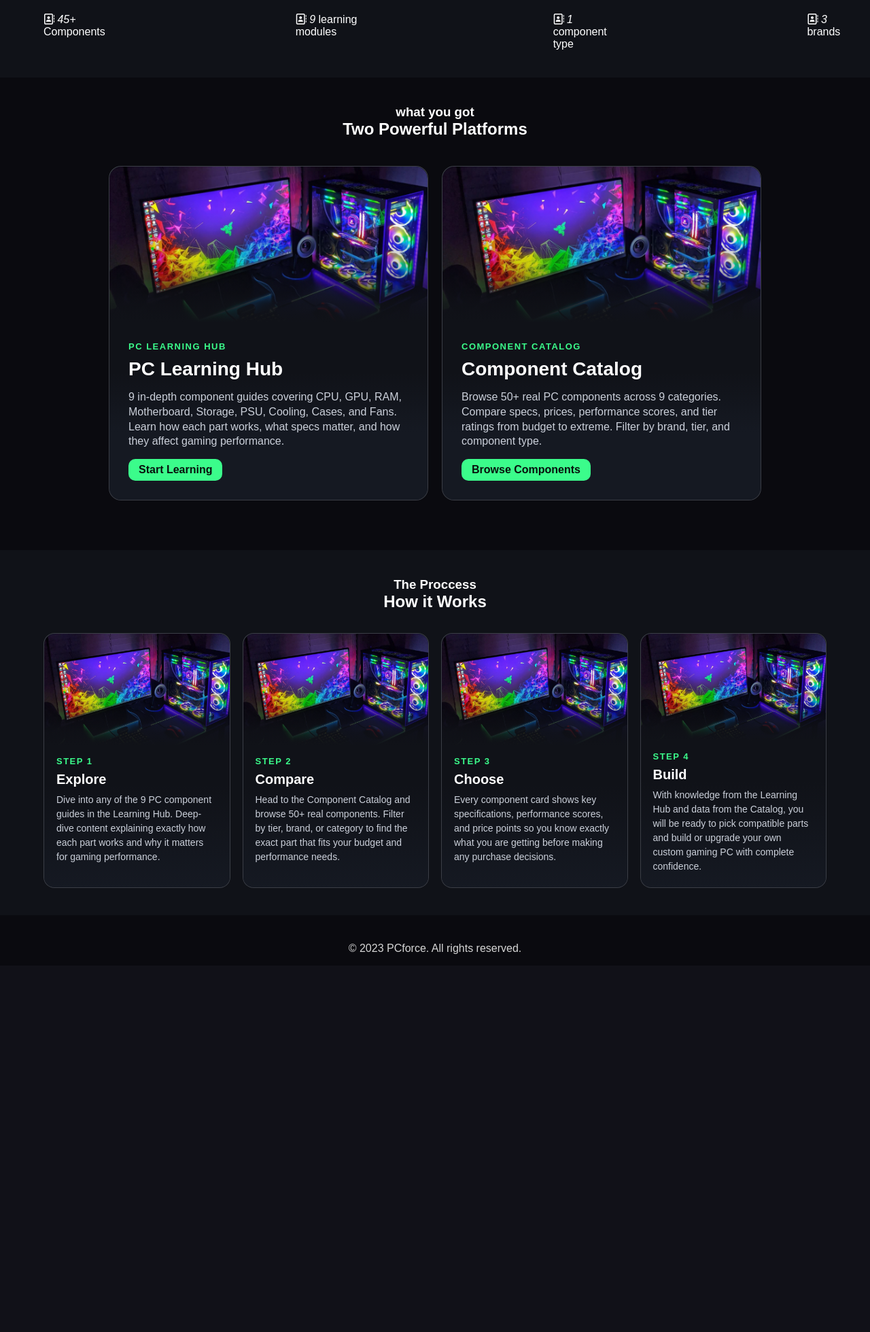
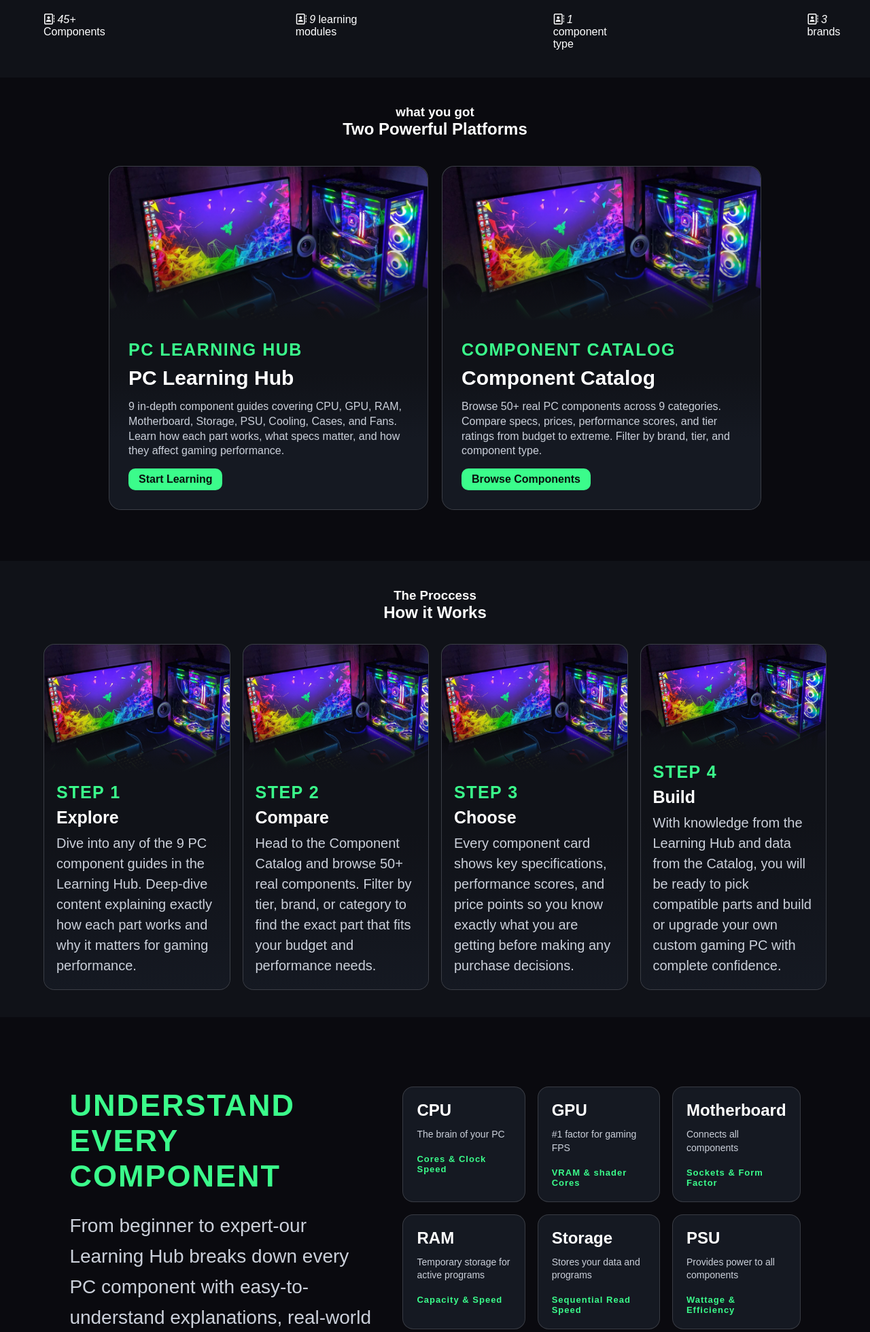
Before and after one commit to Arush2008/PC-Info-guide, a Flask app: page / in a window 1280 px wide. Shown: the part 820-2779 px from the top of the page at 68% size. Before the commit the page ends 2223 px from the top, so only its background shows below. Run offline with Flask 3, Linux system fonts and the light colour scheme; some libraries are stand-ins or nearby versions.

Commit message:
added new section in home page

```diff
--- a/static/style.css
+++ b/static/style.css
@@ -169,7 +169,6 @@
     text-decoration: none;
 }
 
-/* Next lesson links at the bottom of each learning material */
 .next_lesson_button {
     display: inline-flex;
     align-items: center;
@@ -255,7 +254,7 @@
 
 .card_label {
     color: #3bfc8b;
-    font-size: 13px;
+    font-size: 25px;
     font-weight: bold;
     letter-spacing: 1.5px;
     text-transform: uppercase;
@@ -263,7 +262,7 @@
 
 .card_content h2 {
     margin: 10px 0 14px;
-    font-size: 28px;
+    font-size: 30px;
 }
 
 .card_content p:not(.card_label) {
@@ -325,12 +324,12 @@
 
 .process_card .card_content h3 {
     margin: 8px 0 8px;
-    font-size: 20px;
+    font-size: 25px;
     color: white;
 }
 
 .process_card .card_content p:not(.card_label) {
-    font-size: 14px;
+    font-size: 20px;
     line-height: 1.5;
 }
 
@@ -344,6 +343,95 @@
     .process_cards {
         grid-template-columns: 1fr;
     }
+}
+
+.understand_components_section {
+    display: flex;
+    justify-content: space-between;
+    align-items: center;
+    gap: 40px;
+    padding: 8vh 8%;
+    background: rgb(10, 10, 15);
+}
+
+.left_text_side {
+    flex: 1;
+    max-width: 600px;
+}
+
+.left_text_side .section_title {
+    color: #3bfc8b;
+    text-transform: uppercase;
+    letter-spacing: 2px;
+    font-size: 45px;
+    font-weight: 800;
+    margin-bottom: 20px;
+}
+
+.left_text_side p {
+    color: #cbd0da;
+    font-size: 28px;
+    line-height: 1.6;
+    margin: 25px 0;
+}
+
+.btn {
+    padding: 14px 24px;
+    border-radius: 10px;
+    border: 1px solid #3bfc8b;
+    background: rgba(59,252,139,0.12);
+    color: #3bfc8b;
+    font-weight: bold;
+    cursor: pointer;
+    transition: 0.3s;
+}
+
+.btn:hover {
+    background: #3bfc8b;
+    color: #08110d;
+    transform: translateY(-3px);
+}
+
+.right_component_side {
+    flex: 1.3;
+    display: grid;
+    grid-template-columns: repeat(3, 1fr);
+    gap: 18px;
+    justify-content: end;
+}
+
+.right_component_side > div {
+    background: #151922;
+    border: 1px solid rgba(255,255,255,0.15);
+    border-radius: 16px;
+    padding: 20px;
+    min-height: 150px;
+    transition: 0.3s;
+}
+
+.right_component_side > div:hover {
+    border-color: #3bfc8b;
+    transform: translateY(-2px);
+    box-shadow: 0 10px 25px rgba(59,252,139,0.08);
+}
+
+.right_component_side h2 {
+    font-size: 24px;
+    margin-bottom: 12px;
+    color: white;
+}
+
+.right_component_side p {
+    color: #cbd0da;
+    font-size: 14px;
+    line-height: 1.4;
+    margin-bottom: 18px;
+}
+
+.right_component_side h4 {
+    color: #3bfc8b;
+    font-size: 13px;
+    letter-spacing: 1px;
 }
 
 
--- a/templates/index.html
+++ b/templates/index.html
@@ -144,6 +144,62 @@
             </div>
         </section>
 
+        <section class="understand_components_section">
+            <div class="left_text_side">
+                <h3 class="section_title">Understand Every Component</h3>
+                <p>From beginner to expert-our Learning Hub breaks down every PC component with easy-to-understand explanations, real-world gaming impact, the specs that actually natter, ad common mistakes to avoide.</p>
+                <button class="btn">EXPLORE ALL MODULES</button>
+            </div>
+            <div class="right_component_side">
+                <div>
+                    <h2>CPU</h2>
+                    <p>The brain of your PC</p>
+                    <h4>Cores & Clock Speed</h4>
+                </div>
+                <div>
+                    <h2>GPU</h2>
+                    <p>#1 factor for gaming FPS</p>
+                    <h4>VRAM & shader Cores</h4>
+                </div>
+                <div>
+                    <h2>Motherboard</h2>
+                    <p>Connects all components</p>
+                    <h4>Sockets & Form Factor</h4>
+                </div>
+                <div>
+                    <h2>RAM</h2>
+                    <p>Temporary storage for active programs</p>
+                    <h4>Capacity & Speed</h4>
+                </div>
+                <div>
+                    <h2>Storage</h2>
+                    <p>Stores your data and programs</p>
+                    <h4>Sequential Read Speed</h4>
+                </div>
+                <div>
+                    <h2>PSU</h2>
+                    <p>Provides power to all components</p>
+                    <h4>Wattage & Efficiency</h4>
+                </div>
+                <div>
+                    <h2>CPU Cooler</h2>
+                    <p>Cools the CPU</p>
+                    <h4>Heat Dissipation</h4>
+                </div>
+                <div>
+                    <h2>Case</h2>
+                    <p>Houses all components</p>
+                    <h4>Size & Airflow</h4>
+                </div>
+                <div>
+                    <h2>Case fans</h2>
+                    <p>Cools the case</p>
+                    <h4>Fan Speed & Airflow</h4>
+                </div>
+            </div>
+
+        </section>
+
     </body>
 
     <footer class="footer">
```
